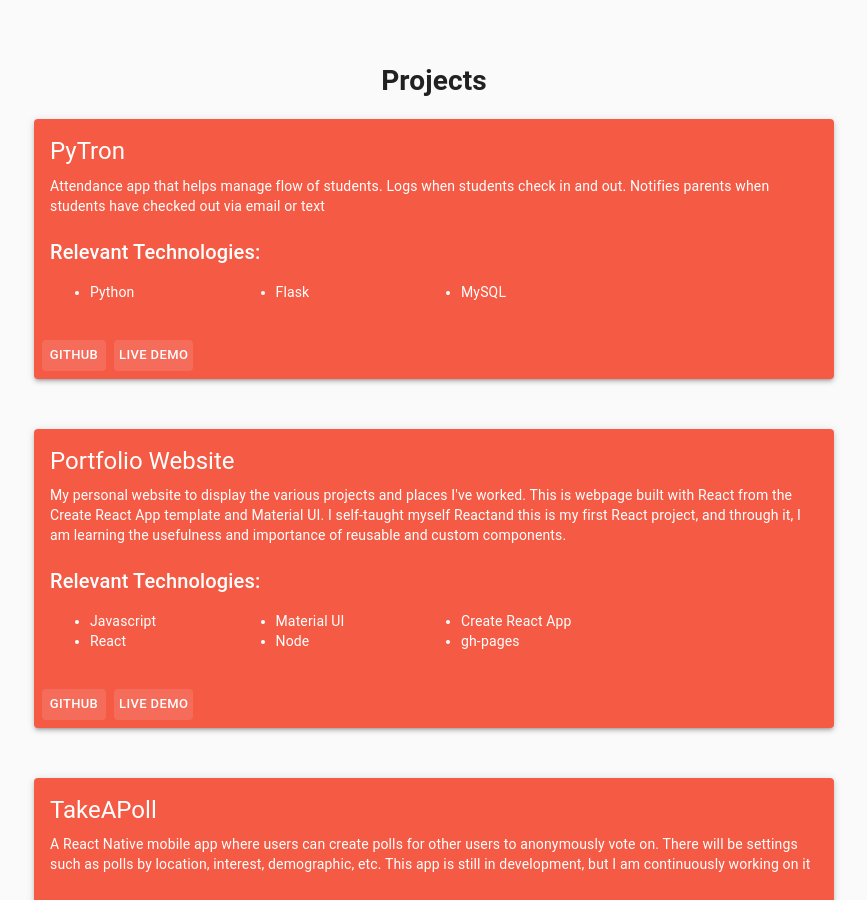
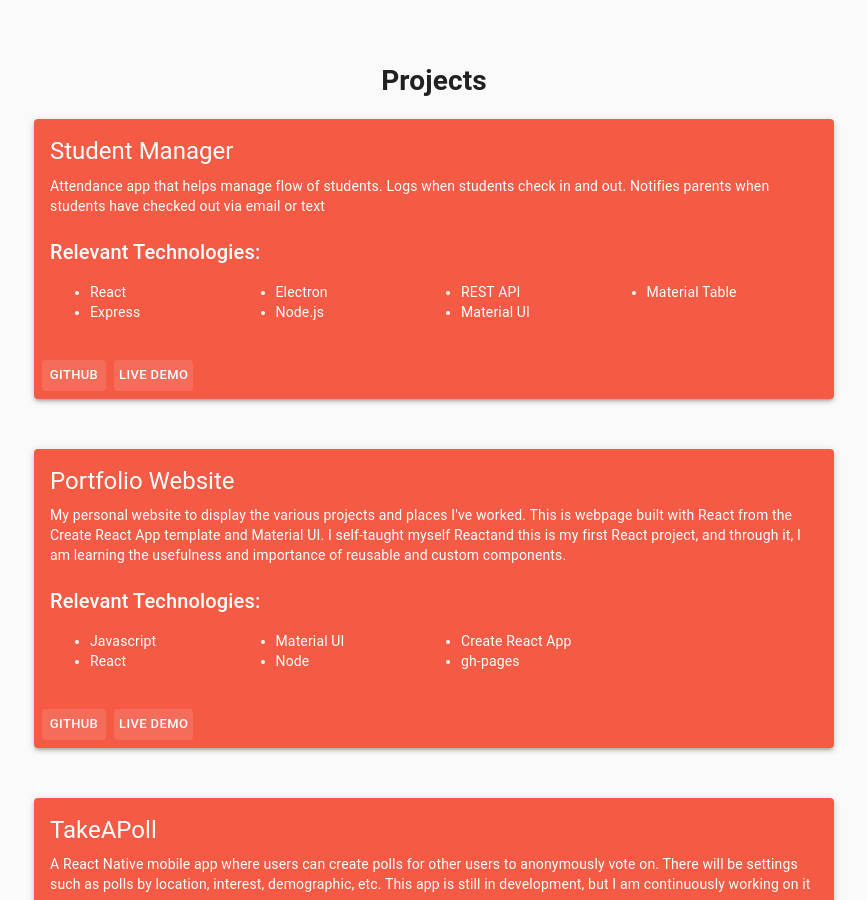
Before and after one commit to ectom/site, a React (Create React App) app: page / in a window 1280 px wide. Shown: the part 1900-2800 px from the top of the page, without its empty margins (206-1073 px from the left). Built offline with nearby package versions, Linux system fonts and the light colour scheme.

Commit message:
update project description and title

```diff
--- a/src/pages/Projects.js
+++ b/src/pages/Projects.js
@@ -49,15 +49,15 @@ export default function Projects() {
         className={classes.grid}
       >
         <CustomCard
-          title={'PyTron'}
+          title={'Student Manager'}
           description={'Attendance app that helps manage flow of students.\n' +
           '            Logs when students check in and out. Notifies parents\n' +
           '            when students have checked out via email or text'}
           button1Text={'GitHub'}
-          button1Link={'https://www.github.com/ectom/PyTron'}
+          button1Link={'https://www.github.com/ectom/StudentManager'}
           button2Text={'Live Demo'}
           button2Link={'https://ectom.github.io//404'}
-          skills={['Python', 'Flask', 'MySQL']}
+          skills={['React', 'Express', 'Electron', 'Node.js', 'REST API', 'Material UI', 'Material Table']}
         />
         <CustomCard
           title={'Portfolio Website'}
```
